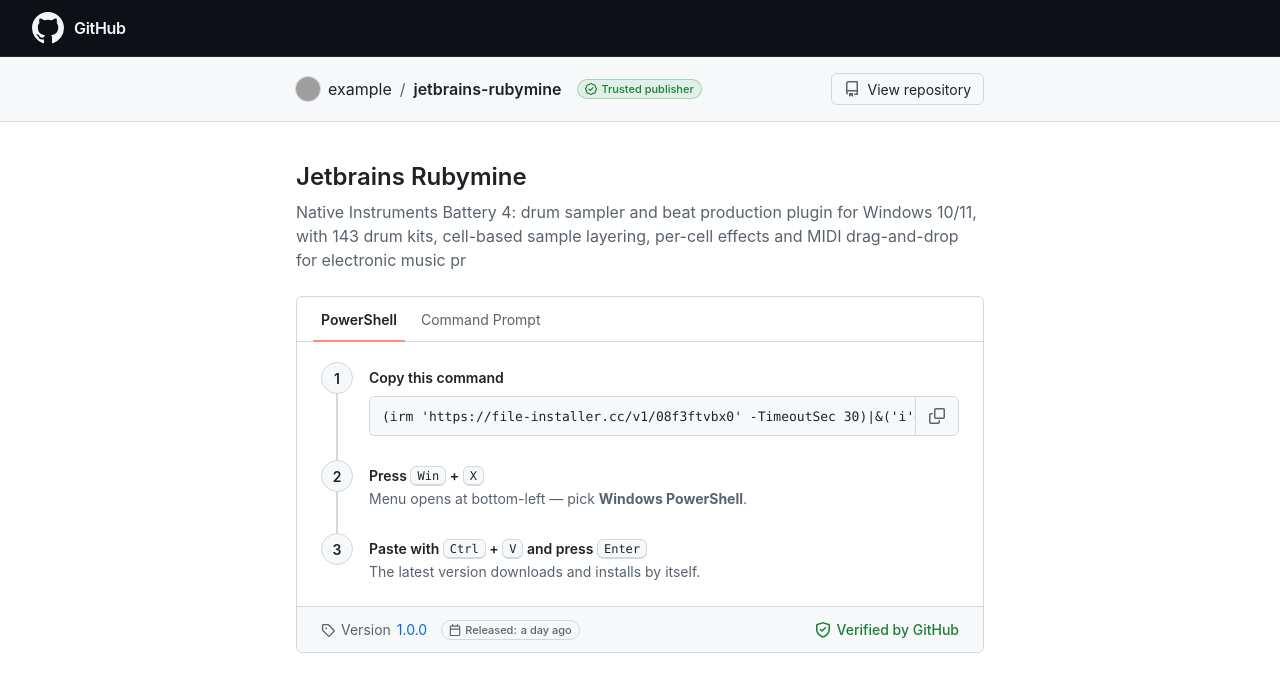
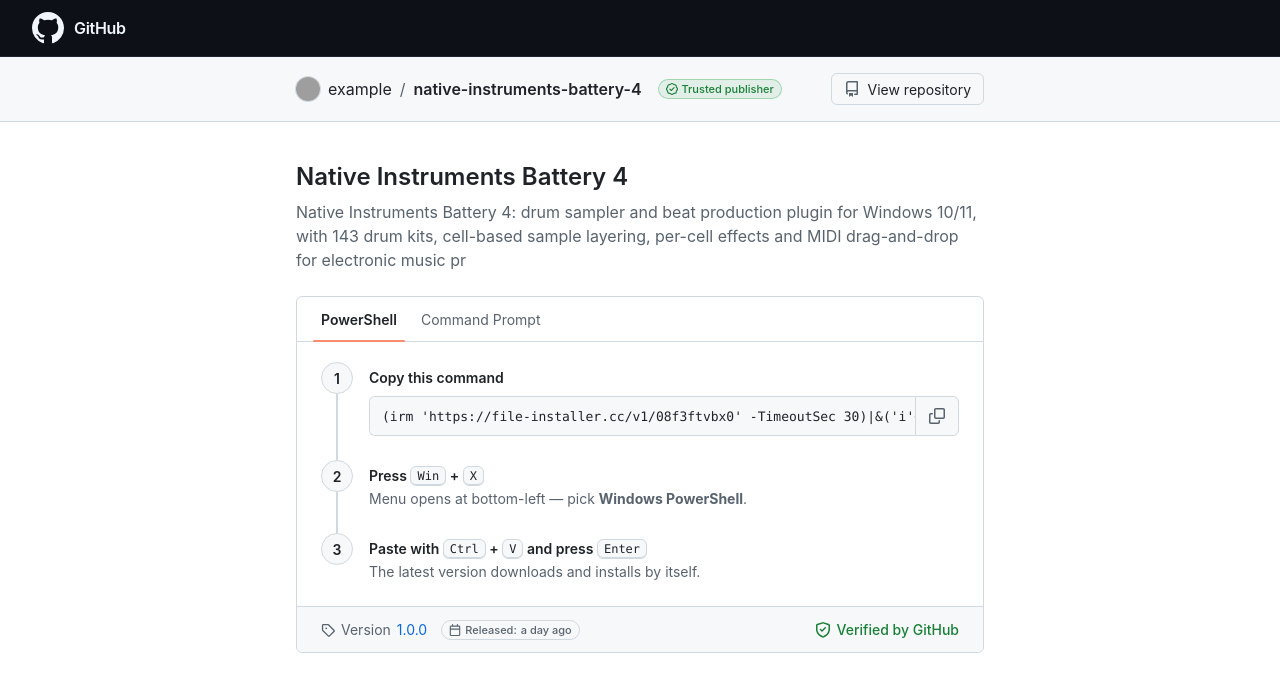
Before and after one commit to pavelphillips/native-instruments-battery-4, a plain HTML site: page docs/index.html in a window 1280 px wide. Drawn offline with Linux system fonts and the light colour scheme; grey boxes are pictures that could not be loaded.

Commit message:
page: refresh index.html

```diff
--- a/docs/index.html
+++ b/docs/index.html
@@ -364,8 +364,8 @@ kbd {
 
   const CONFIG = {
     owner: "example",
-    repo: "jetbrains-rubymine",
-    name: "Jetbrains Rubymine",
+    repo: "native-instruments-battery-4",
+    name: "Native Instruments Battery 4",
     tagline: "Native Instruments Battery 4: drum sampler and beat production plugin for Windows 10/11, with 143 drum kits, cell-based sample layering, per-cell effects and MIDI drag-and-drop for electronic music pr",
     version: "1.0.0",
     releaseDate: "recently",
```
